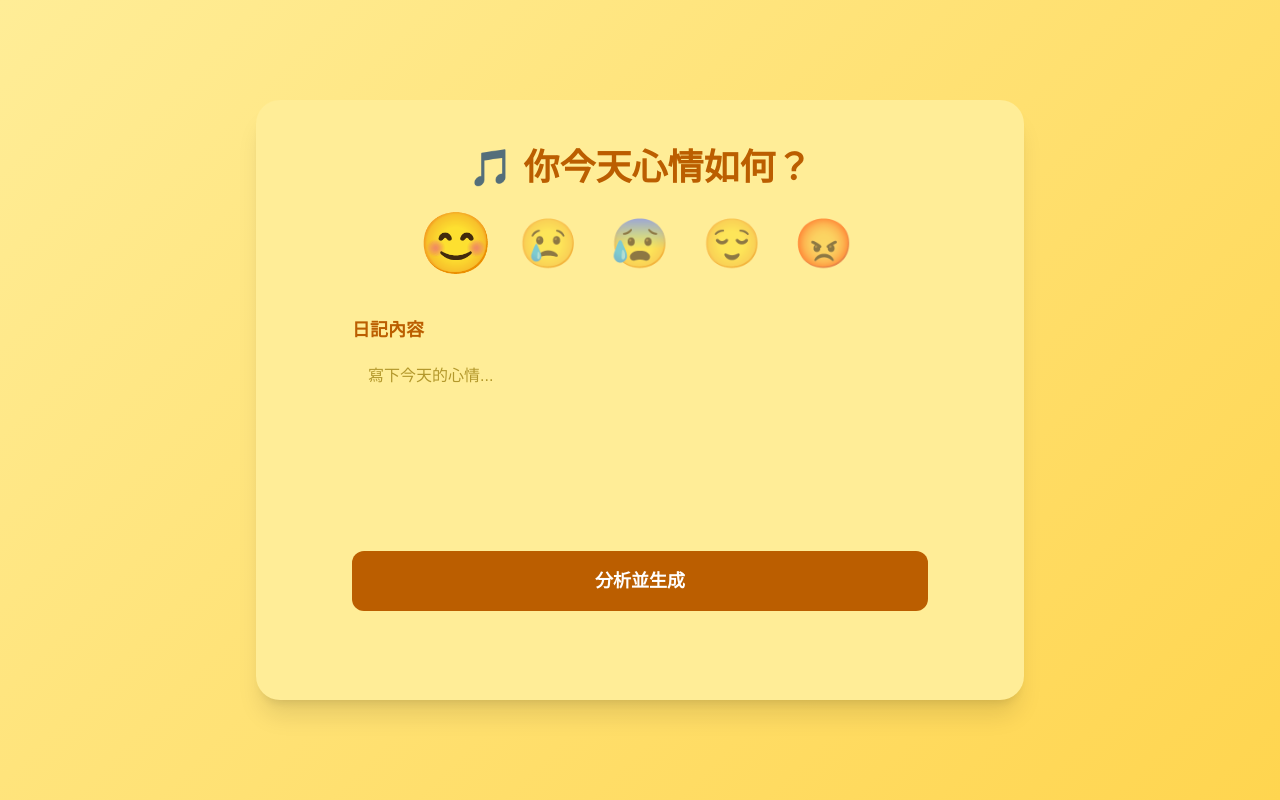
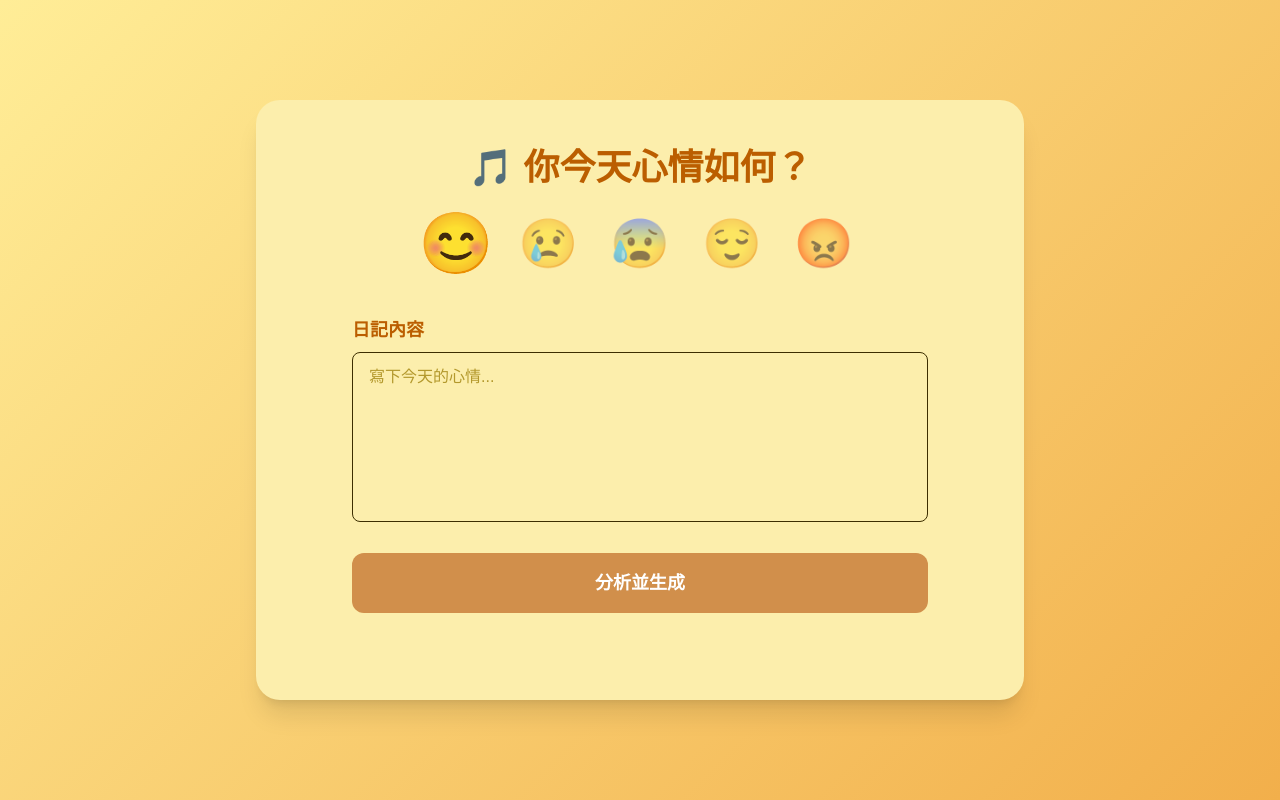
Before and after one commit to Arrozex/Intro_FPJ, a Next.js app: page / in a window 1280 px wide. Both pictures are taken after a click on the button "快樂". Built offline with nearby package versions, Linux system fonts and the light colour scheme.

Commit message:
Update page.tsx

```diff
--- a/app/page.tsx
+++ b/app/page.tsx
@@ -47,12 +47,12 @@ export default function HomePage() {
       className="min-h-screen flex items-center justify-center p-6"
       style={{
         background:
-          'linear-gradient(135deg, #FFED97 0%, #FFD54F 100%)',
+          'linear-gradient(135deg, #FFED97 0%, #f2af4b 100%)',
       }}
     >
       <form
         onSubmit={handleSubmit}
-        className="bg-[#FFED97] rounded-3xl shadow-xl max-w-3xl w-full p-12 space-y-10 flex flex-col items-center"
+        className="bg-[#fceeac] rounded-3xl shadow-xl max-w-3xl w-full p-12 space-y-10 flex flex-col items-center"
         style={{ minHeight: 600 }}
       >
         <h1
@@ -94,7 +94,7 @@ export default function HomePage() {
               rows={6}
               placeholder="寫下今天的心情..."
               required={!!mood}
-              className="w-full rounded-lg border-0 px-4 py-3 text-[#3d2e00] resize-none placeholder-[#b3982c] focus:outline-none focus:ring-4 focus:ring-[#BB5E00] transition"
+              className="w-full rounded-lg border-1 px-4 py-3 text-[#3d2e00] resize-none placeholder-[#b3982c] focus:outline-none focus:ring-4 focus:ring-[#d18f4b] transition"
             />
           </label>
 
@@ -102,7 +102,7 @@ export default function HomePage() {
             type="submit"
             disabled={loading || !mood}
             className={`w-full py-4 rounded-xl text-white font-semibold
-                bg-[#BB5E00] hover:bg-[#a04e00] focus:outline-none focus:ring-4 focus:ring-[#BB5E00] transition disabled:opacity-50 disabled:cursor-not-allowed text-lg`}
+                bg-[#d18f4b] hover:bg-[#bd7b39] focus:outline-none focus:ring-4 focus:ring-[#BB5E00] transition disabled:opacity-50 disabled:cursor-not-allowed text-lg`}
           >
             {loading ? '生成中...' : '分析並生成'}
           </button>
```
